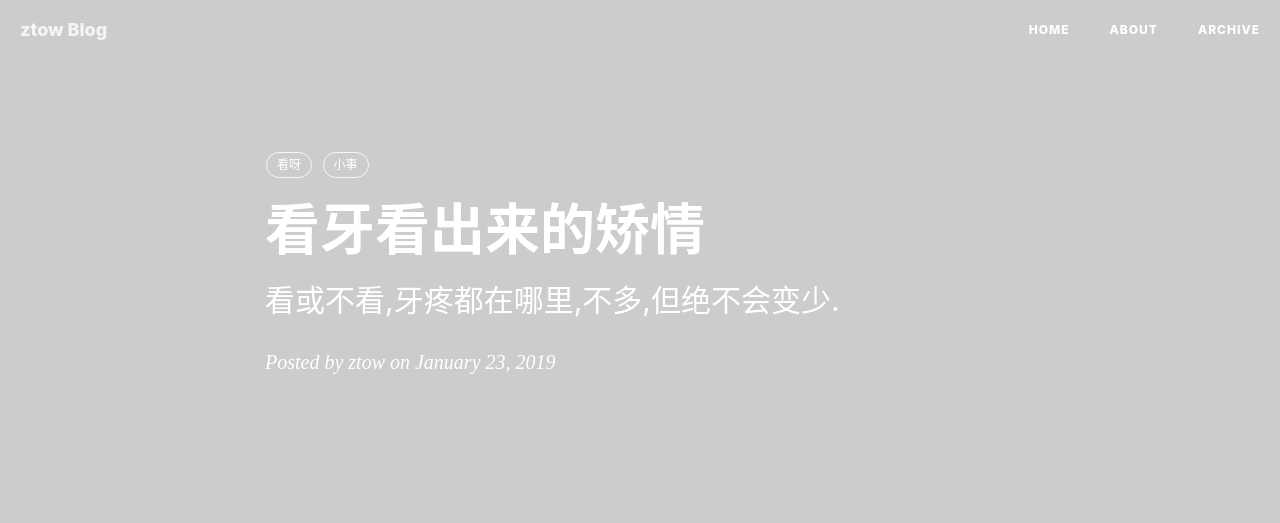
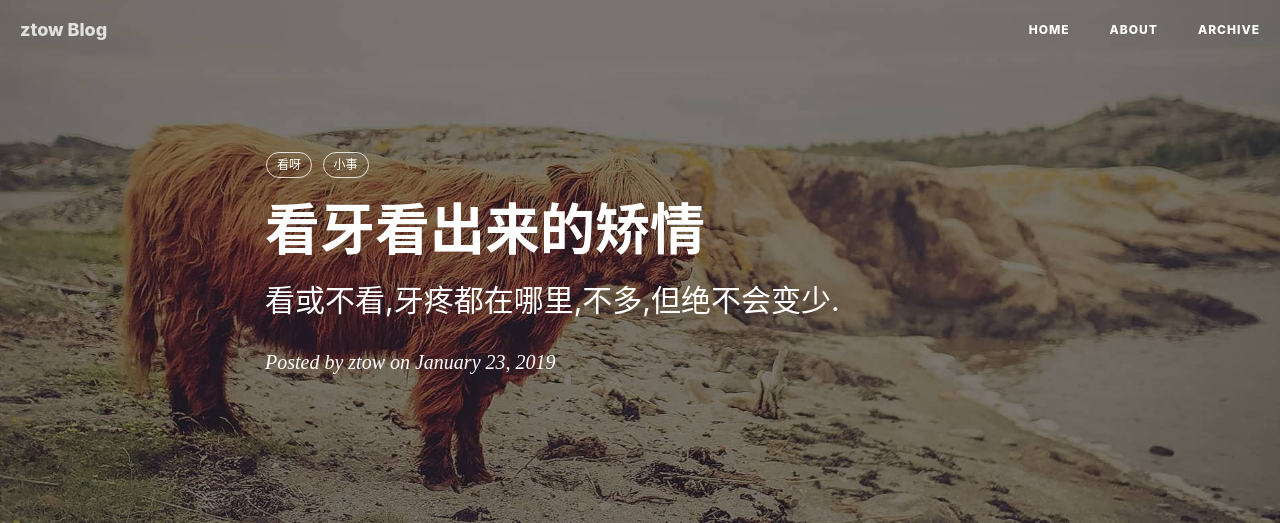
Before and after one commit to ztow/wdphoto, a Jekyll site: the page built from _posts/2019-01-23-kanya.md, in a window 1280 px wide. Shown: the top 523 px of the page. Built offline with Jekyll 4.4.1, drawn with Linux system fonts in a browser that asks for light colours; nearby versions of some CDN libraries; comment, search, counter and statistics services are not loaded; grey boxes are pictures that could not be loaded.

Commit message:
no message

```diff
--- a/_posts/2019-01-23-kanya.md
+++ b/_posts/2019-01-23-kanya.md
@@ -3,7 +3,7 @@ layout: post
 title: "看牙看出来的矫情"
 subtitle: "看或不看,牙疼都在哪里,不多,但绝不会变少."
 author: "ztow"
-header-img: "post-bg-Introvert.jpg"
+header-img: "img/contact-bg.jpg"
 catalog: true
 tags:
   - 看呀
```
